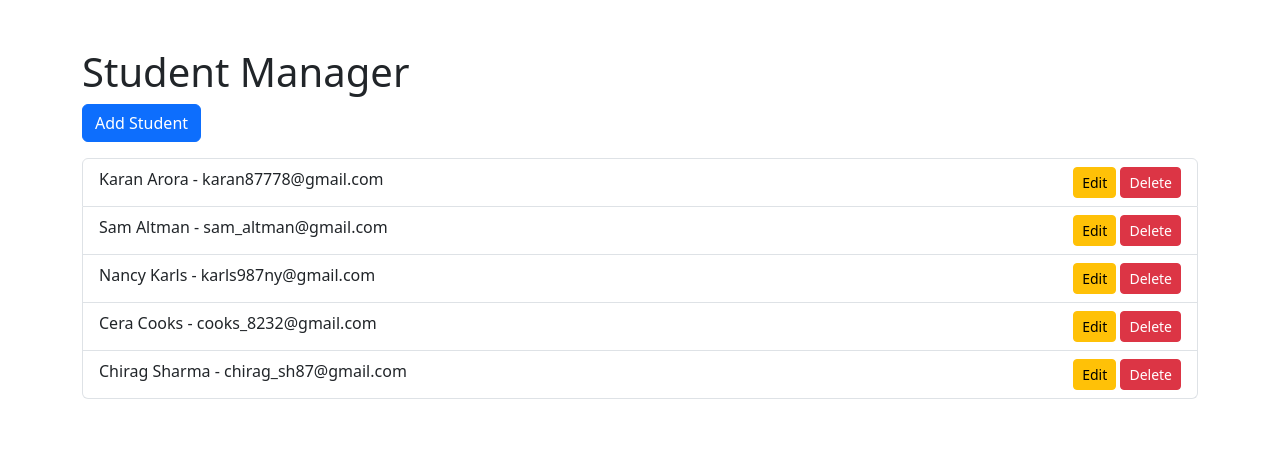
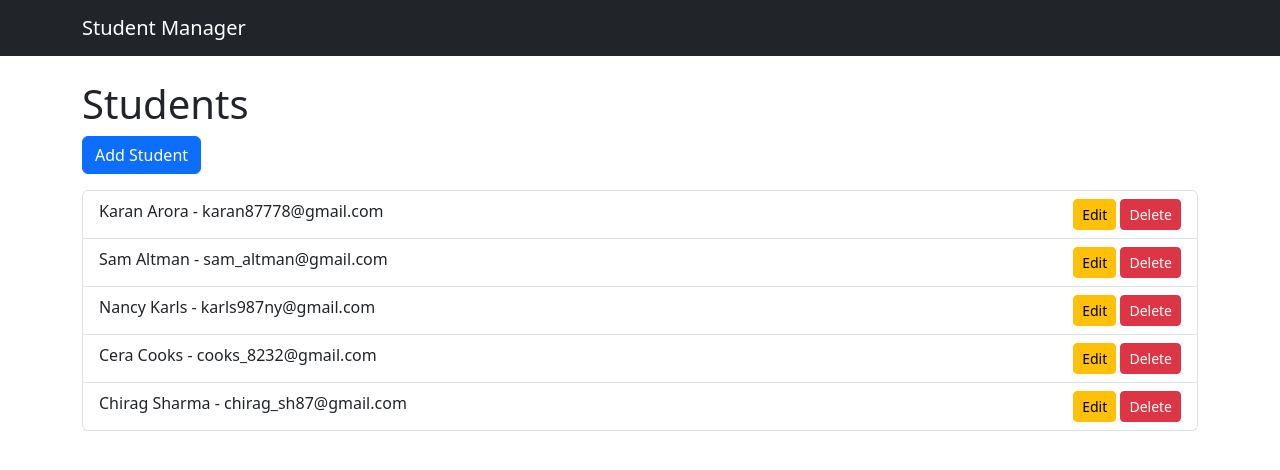
Before and after one commit to manngarg187/mini_flask_project, a Flask app: page / in a window 1280 px wide. Shown: the top 470 px of the page. Run offline with Flask 3, Linux system fonts and the light colour scheme.

Commit message:
Added base.html - Template Inheritance

```diff
--- a/templates/base.html
+++ b/templates/base.html
@@ -0,0 +1,34 @@
+<!DOCTYPE html>
+<html>
+
+<head>
+
+<title>Student Manager</title>
+
+<link href="https://cdn.jsdelivr.net/npm/bootstrap@5.3.2/dist/css/bootstrap.min.css" rel="stylesheet">
+
+</head>
+
+<body>
+
+<nav class="navbar navbar-dark bg-dark">
+<div class="container">
+
+<a class="navbar-brand" href="/">
+Student Manager
+</a>
+
+</div>
+</nav>
+
+<div class="container mt-4">
+
+{% block content %}
+
+{% endblock %}
+
+</div>
+
+</body>
+
+</html>
--- a/templates/index.html
+++ b/templates/index.html
@@ -1,18 +1,12 @@
-<!DOCTYPE html>
-<html>
-<head>
+{% extends "base.html" %}
 
-<title>Student Manager</title>
+{% block content %}
 
-<link href="https://cdn.jsdelivr.net/npm/bootstrap@5.3.2/dist/css/bootstrap.min.css" rel="stylesheet">
+<h1>Students</h1>
 
-</head>
-
-<body class="container mt-5">
-
-<h1>Student Manager</h1>
-
-<a href="/add" class="btn btn-primary mb-3">Add Student</a>
+<a href="/add" class="btn btn-primary mb-3">
+Add Student
+</a>
 
 <ul class="list-group">
 
@@ -42,5 +36,4 @@ Delete
 
 </ul>
 
-</body>
-</html>
+{% endblock %}
```
Also changed, not shown: templates/add_student.html (+18 -15 lines), templates/edit_student.html (+3 -14 lines), instance/students.db.
